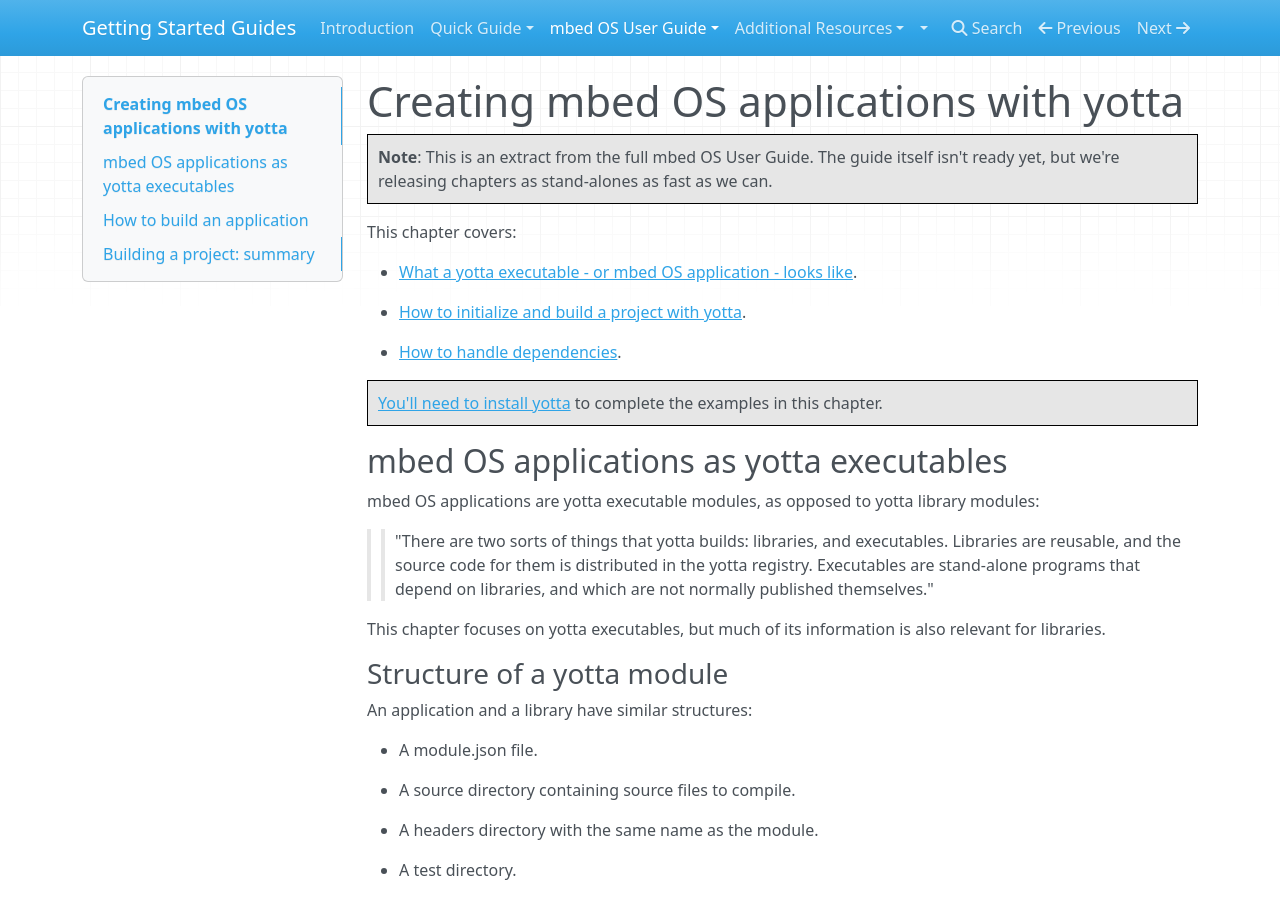
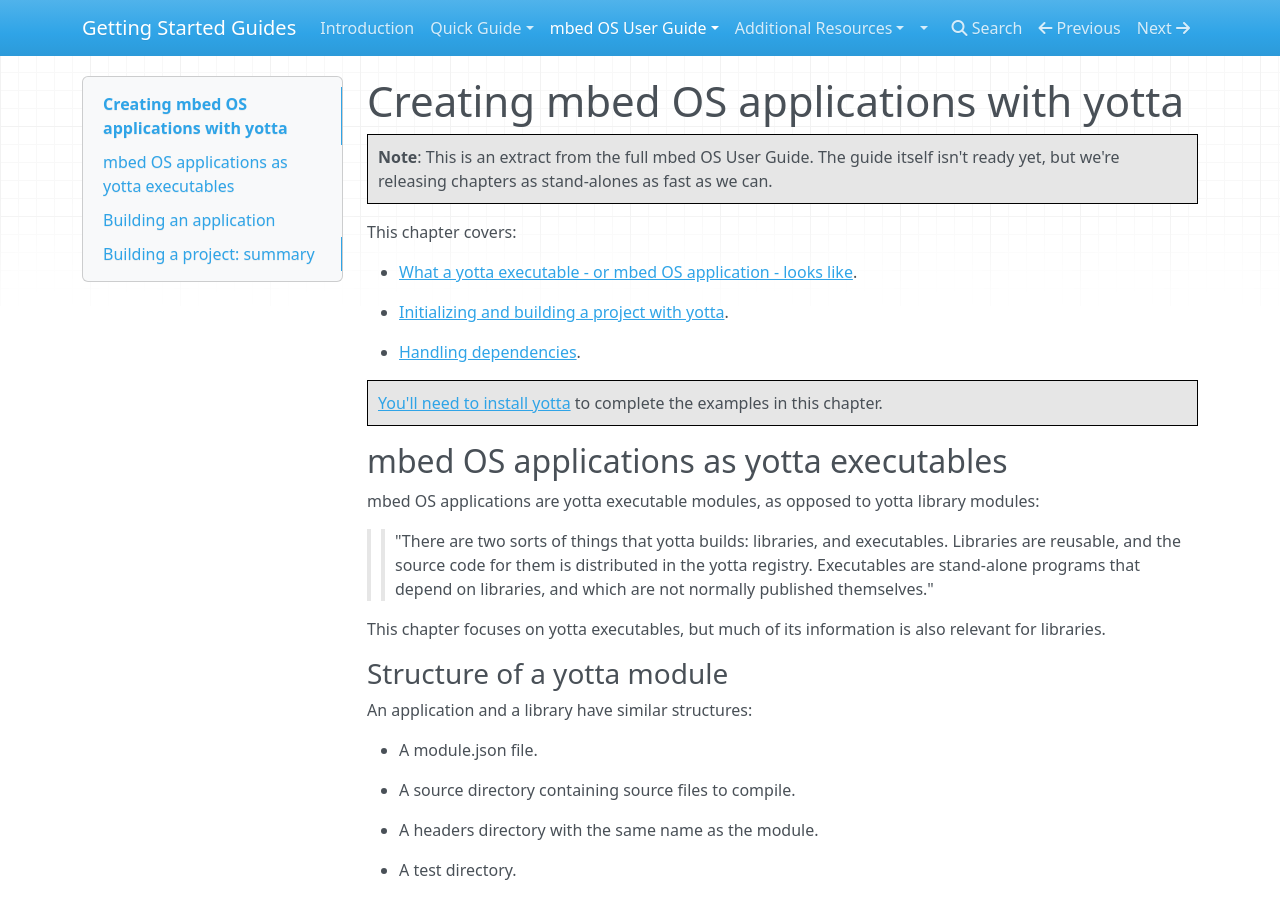
Before and after one commit to ARMmbed/GettingStartedmbedOS, an MkDocs documentation site: the page built from Docs/Full_Guide/app_on_yotta.md, in a window 1280 px wide and 900 px high. Built offline with MkDocs 1.6.1, drawn with Linux system fonts in a browser that asks for light colours; nearby versions of some CDN libraries; old or Windows-style settings are respelled for this version of MkDocs; some of the changed text lies outside the part shown.

Commit message:
Changing titles

```diff
--- a/Docs/Full_Guide/app_on_yotta.md
+++ b/Docs/Full_Guide/app_on_yotta.md
@@ -6,9 +6,9 @@ This chapter covers:
 
 * [What a yotta executable - or mbed OS application - looks like](#mbed-os-applications-as-yotta-executables).
 
-* [How to initialize and build a project with yotta](#how-to-build-an-application).
+* [Initializing and building a project with yotta](#how-to-build-an-application).
 
-* [How to handle dependencies](#how-to-build-an-application).
+* [Handling dependencies](#how-to-build-an-application).
 
 <span style="background-color:#E6E6E6;  border:1px solid #000;display:block; height:100%; padding:10px">[You'll need to install yotta](../installation.md) to complete the examples in this chapter.</span>
 
@@ -53,7 +53,7 @@ An application and a library have similar structures:
 
 **The test directory** contains source files and subdirectories to compile into tests. yotta strongly encourages writing tests for modules (and makes it really easy!), because thorough testing is an important part of making software truly reusable. Any source files at the top-level of the test directory will be compiled into separate test executables, and the (recursive) contents of any subdirectories will each be compiled into a single test executable. You can use the [`yotta test` subcommand](http://yottadocs.mbed.com/tutorial/testing.html) to automatically build and run these tests.
 
-## How to build an application
+## Building an application
 
 This section builds the sample application ``blinky``, which turns a LED on our boards on and off. The build target we'll use is the [FRDM-K64F board](https://www.mbed.com/en/development/hardware/boards/freescale/frdm_k64f/) with the [gcc toolchain](https://launchpad.net/gcc-arm-embedded). We'll be using this sample several times in the guide, so it's well worth your time to build it.
 
```
